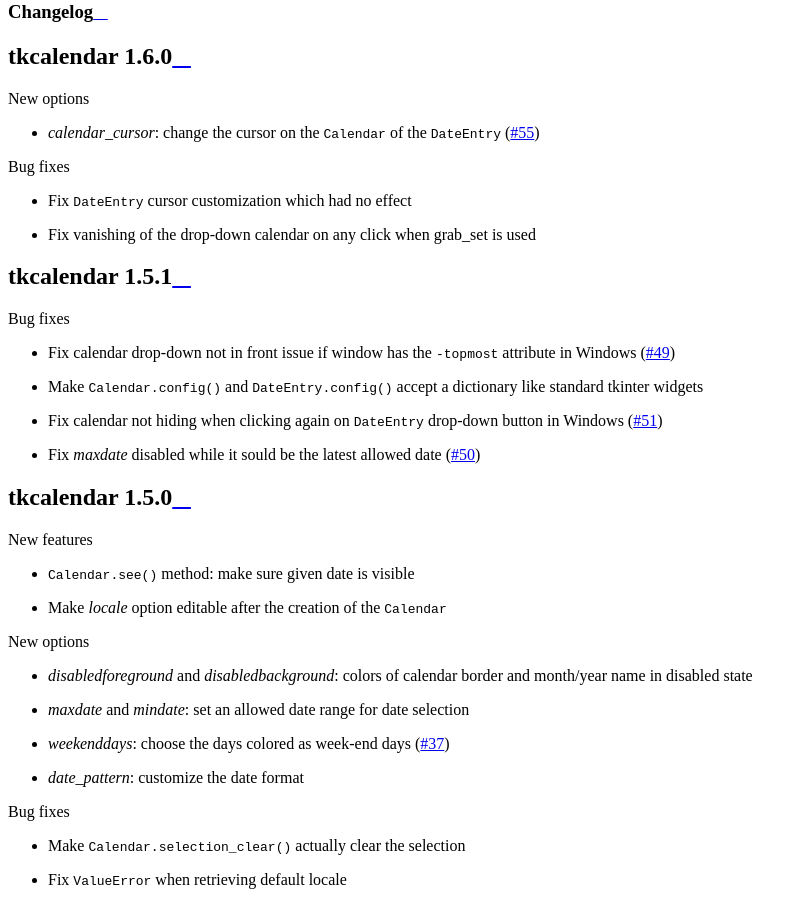
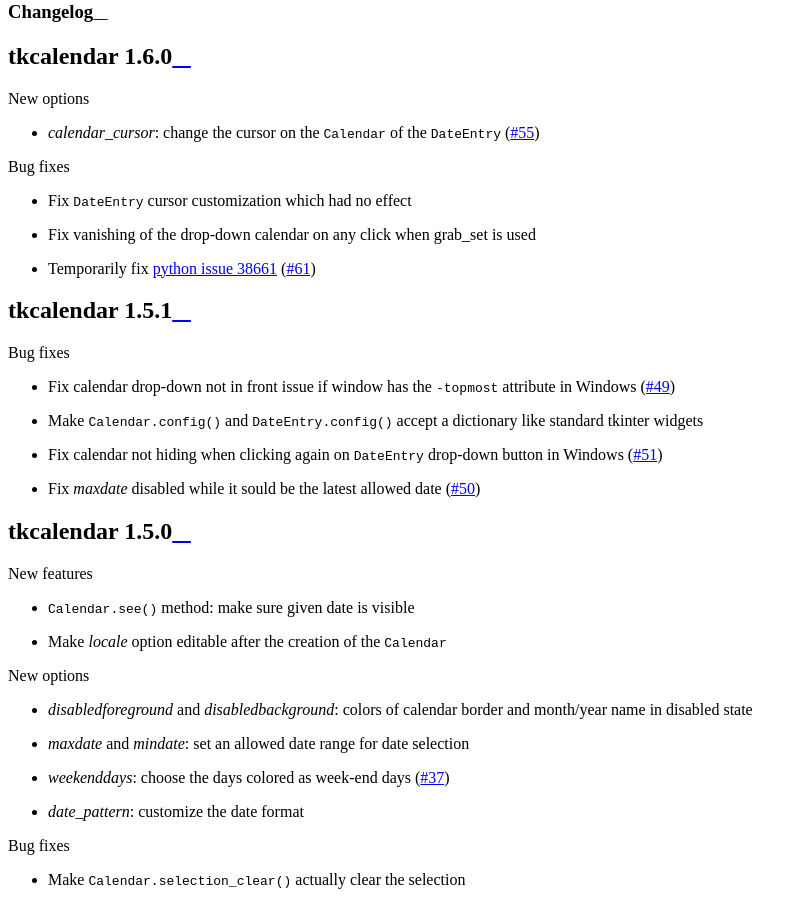
Before and after one commit to j4321/tkcalendar, a Sphinx documentation site: the page built from docs/changelog.rst, in a window 1280 px wide and 900 px high, scrolled down 633 px. Shown: the whole window, without its empty margins (0-807 px from the left). Built offline with Sphinx 7.4.7 and the Read the Docs theme 2.0.0, drawn with Linux system fonts in a browser that asks for light colours.

Commit message:
Update changelog

```diff
--- a/README.rst
+++ b/README.rst
@@ -398,9 +398,9 @@ Changelog
 =========
 
 - tkcalendar 1.6.0
-
     * Fix vanishing of the drop-down calendar on any click when grab_set is used
     * Fix ``DateEntry`` cursor customization which had no effect
+    * Temporarily fix `python issue 38661 <https://bugs.python.org/issue38661>`_ (`#61 <https://github.com/j4321/tkcalendar/issues/61>`_)
     * Add *calendar_cursor* option to change the cursor on the ``Calendar`` of the ``DateEntry`` (`#55 <https://github.com/j4321/tkcalendar/issues/55>`_)
 
 - tkcalendar 1.5.1
--- a/docs/changelog.rst
+++ b/docs/changelog.rst
@@ -14,6 +14,7 @@ tkcalendar 1.6.0
 
 - Fix :class:`DateEntry` cursor customization which had no effect
 - Fix vanishing of the drop-down calendar on any click when grab_set is used
+- Temporarily fix `python issue 38661 <https://bugs.python.org/issue38661>`_ (`#61 <https://github.com/j4321/tkcalendar/issues/61>`_)
 
 tkcalendar 1.5.1
 ----------------
```
